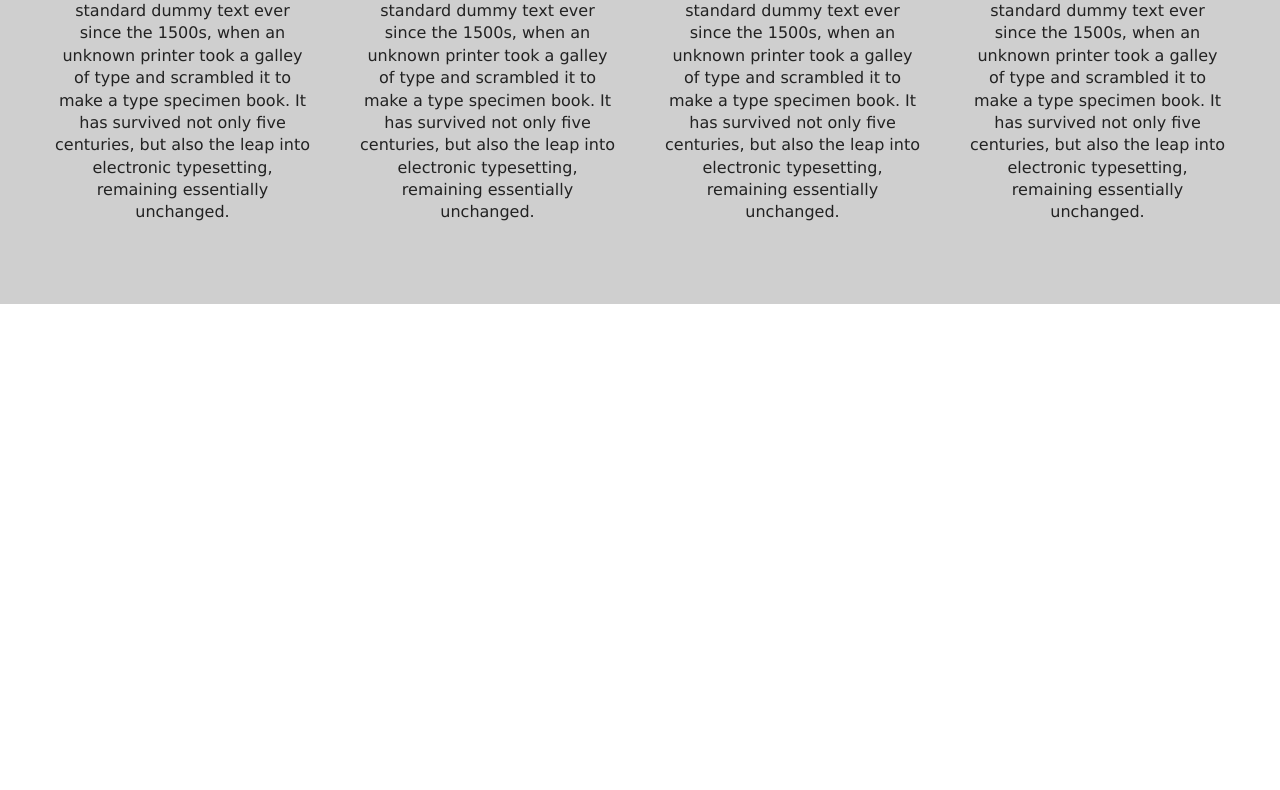
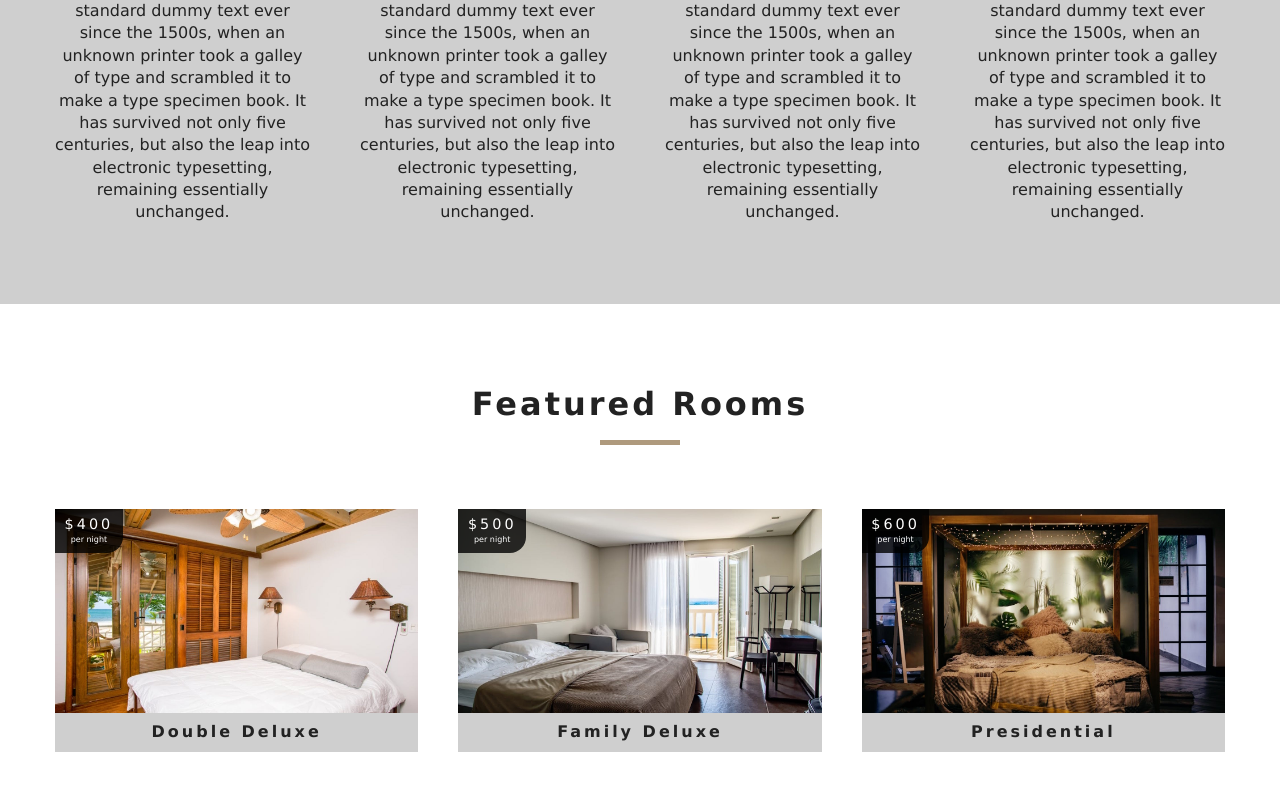
Before and after one commit to Ultral1sk/BeachResort, a React (Create React App) app: page / in a window 1280 px wide. Shown: the part 1221-2011 px from the top of the page. Before the commit the page ends 1525 px from the top, so only its background shows below. Built offline with nearby package versions, Linux system fonts and the light colour scheme.

Commit message:
BeachResort : Rooms Finished

```diff
--- /dev/null
+++ b/src/components/FeaturedRooms.js
@@ -0,0 +1,34 @@
+import React, { Component } from 'react'
+import { RoomContext } from '../context'
+import Room from './Room'
+import Title from './Title'
+import Loading from './Loading'
+
+
+class FeaturedRooms extends Component {
+
+    static contextType = RoomContext
+
+
+    render() {
+        let { loading, featuredRooms : rooms } = this.context
+        rooms = rooms.map(room => {
+            return <Room key={room.id} room={room} />
+
+        });
+
+        return (
+            <section className="featured-rooms">
+
+                 <Title title="featured rooms" />
+                 <div className="featured-rooms-center">
+                 { loading ? <Loading /> : rooms }
+                 </div>
+
+
+            </section>
+        )
+    }
+}
+
+export default FeaturedRooms
--- /dev/null
+++ b/src/components/Loading.js
@@ -0,0 +1,11 @@
+import React from 'react'
+import loadingGif from '../images/gif/loading-arrow.gif'
+
+export default function Loading() {
+    return (
+        <div className="loading">
+            <h4>rooms data loading ...</h4>
+            <img src={loadingGif} alt="loading" />
+        </div>
+    )
+}
--- /dev/null
+++ b/src/components/Room.js
@@ -0,0 +1,39 @@
+import React from 'react'
+import { Link } from 'react-router-dom';
+import defaultImg from '../images/room-1.jpeg'
+import PropTypes from 'prop-types';
+
+
+export default function Room({ room }) {
+
+    const {name, slug, images, price } = room
+    console.log(images[0])
+    return (
+        <article className="rooms">
+            <div className="img-container">
+                <img src={images[0] || defaultImg} alt="singleroom"/>
+
+                <div className="price-top">
+                    <h6>${price}</h6>
+                    <p>per night</p>
+                </div>
+                <Link to={`/rooms/${slug}`} className="btn-primary room-link" >
+                    Features
+                </Link>
+            </div>
+            <p className="room-info">{name}</p>
+        </article>
+    )
+}
+
+
+Room.propTypes = {
+    room : PropTypes.shape({
+        name   : PropTypes.string.isRequired,
+        slug   : PropTypes.string.isRequired,
+        images : PropTypes.arrayOf(PropTypes.string).isRequired,
+        price  : PropTypes.number.isRequired
+
+
+    })
+}
--- /dev/null
+++ b/src/context.js
@@ -0,0 +1,65 @@
+import React, { Component } from 'react';
+import items from './data';
+
+const RoomContext = React.createContext();
+
+
+class RoomProvider extends Component {
+    constructor(props) {
+        super(props)
+
+        this.state = {
+          rooms         : [],
+          sortedRooms   : [],
+          featuredRooms : [],
+          loading       : true
+        };
+    };
+
+    //
+    componentDidMount() {
+        let rooms = this.formatData(items)
+        let featuredRooms = rooms.filter(room => room.featured === true );
+        this.setState({
+            rooms,
+            featuredRooms,
+            sortedRooms : rooms,
+            loading: false
+        });
+    }
+
+    formatData(items){
+        let tempItems  =  items.map(item =>{
+            let id     = item.sys.id
+            let images = item.fields.images.map(image =>
+                image.fields.file.url)
+
+            let room   = {...item.fields, images, id}
+
+            return room
+
+        });
+        return tempItems
+    }
+
+
+
+
+
+
+
+
+
+    render() {
+
+        return (
+           <RoomContext.Provider value={{...this.state}}>
+               {this.props.children}
+           </RoomContext.Provider>
+        );
+    }
+}
+
+const RoomConsumer = RoomContext.Consumer;
+
+export { RoomProvider, RoomConsumer, RoomContext };
--- a/src/index.js
+++ b/src/index.js
@@ -1,15 +1,17 @@
 import React from 'react';
 import ReactDOM from 'react-dom';
 import './index.css';
-import { BrowserRouter as Router } from 'react-router-dom'
+import { BrowserRouter as Router } from 'react-router-dom';
 import App from './App';
 import * as serviceWorker from './serviceWorker';
-
+import { RoomProvider } from './context';
 
     ReactDOM.render(
-        <Router>
-            <App />
-        </Router>,
+        <RoomProvider>
+            <Router>
+                <App />
+            </Router>
+        </RoomProvider>,
     document.getElementById('root'));
 
 
--- a/src/pages/Home.js
+++ b/src/pages/Home.js
@@ -1,8 +1,9 @@
 import React from 'react';
 import Hero from '../components/Hero';
 import Banner from '../components/Banner'
-import { Link } from 'react-router-dom'
-import Services from '../components/Services'
+import { Link } from 'react-router-dom';
+import Services from '../components/Services';
+import FeaturedRooms from '../components/FeaturedRooms';
 
 function Home() {
     return (
@@ -15,6 +16,7 @@ function Home() {
                 </Banner>
             </Hero>
             <Services />
+            <FeaturedRooms />
         </React.Fragment>
     )
 }
```
Also changed, not shown: src/App.css (line endings or trailing spaces).
